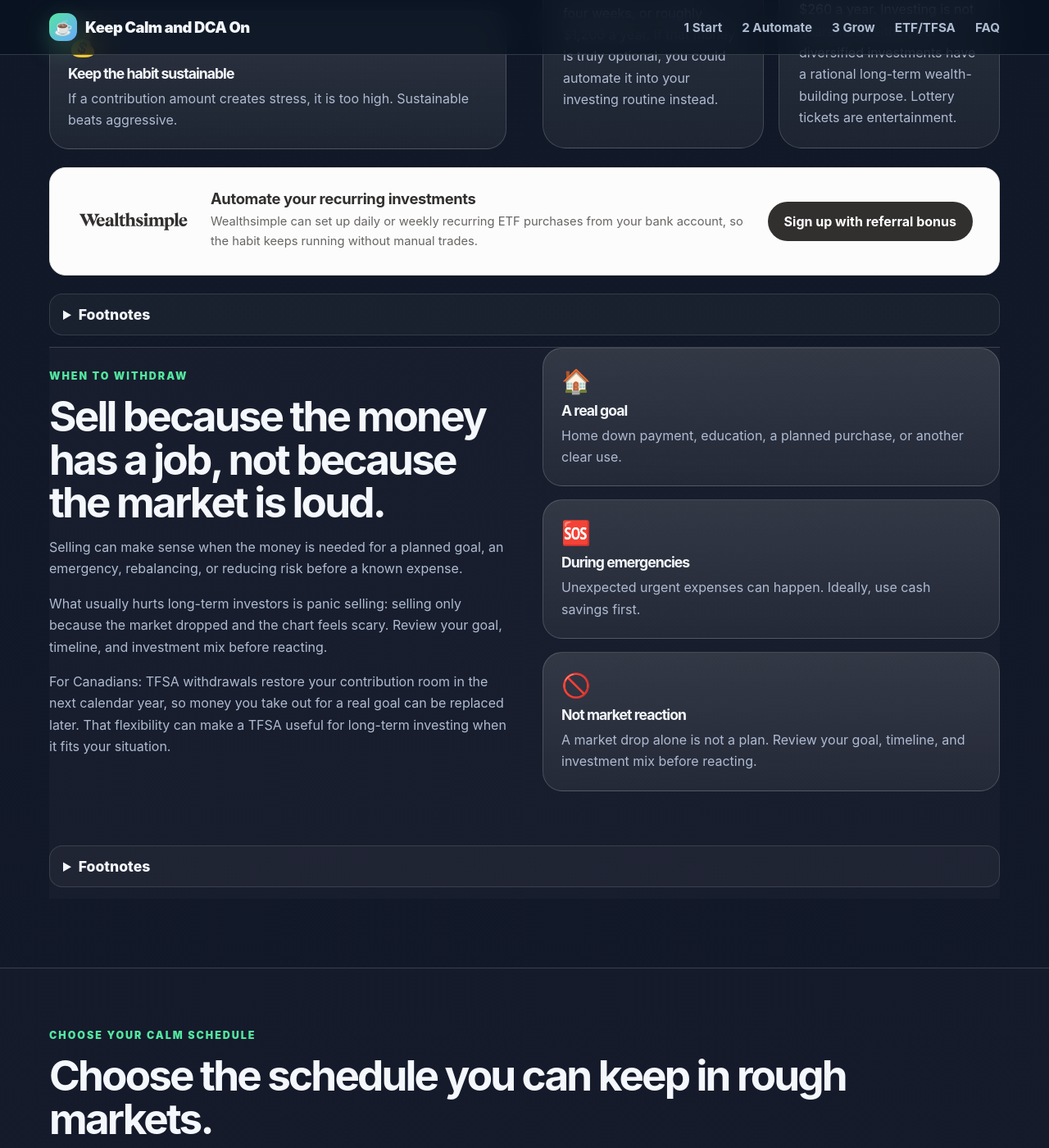
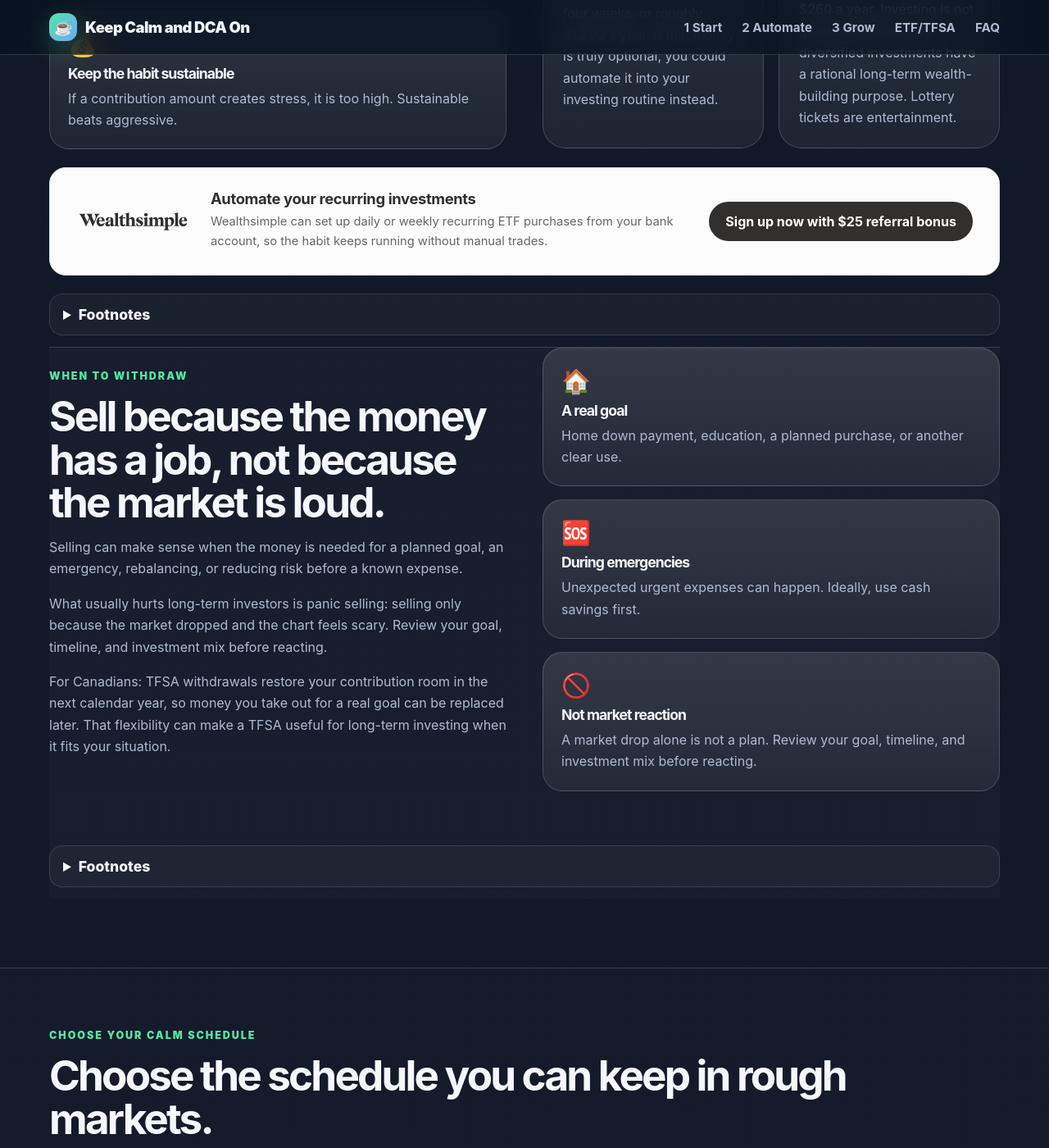
Before and after one commit to thestamp/dcathedip, a Jekyll site: the page built from index.html, in a window 1280 px wide and 1400 px high, scrolled down 5700 px. Shown: the whole window at 82% size. Built offline with Jekyll 4.4.1, drawn with Linux system fonts in a browser that asks for light colours; some of the changed text lies outside the part shown.

Commit message:
Rename WS buttons to 'Sign up now with $25 referral bonus'
- All 3 Wealthsimple referral buttons now use the same text
- Bump promo CTA char limit to 38, update referral regex in smoke tests
- Add body overflow-x:hidden and button white-space:normal for mobile

```diff
--- a/assets/css/styles.css
+++ b/assets/css/styles.css
@@ -30,6 +30,7 @@
     radial-gradient(circle at 85% 10%, rgba(106, 168, 255, 0.18), transparent 28rem),
     linear-gradient(180deg, var(--bg), #0d1324 44%, #070b13);
   min-height: 100vh;
+  overflow-x: hidden;
 }
 
 a { color: inherit; text-decoration: none; }
@@ -828,6 +829,7 @@
   .ws-step-actions .button,
   .wealthsimple-promo-actions .button {
     width: 100%;
+    white-space: normal;
   }
 
   .button {
--- a/index.html
+++ b/index.html
@@ -217,7 +217,7 @@
               <p>Wealthsimple can set up daily or weekly recurring ETF purchases from your bank account, so the habit keeps running without manual trades.</p>
             </div>
             <div class="wealthsimple-promo-actions">
-              <a class="button primary" href="https://wealthsimple.com/invite/V-MKNQ" rel="nofollow noopener">Sign up with referral bonus</a>
+              <a class="button primary" href="https://wealthsimple.com/invite/V-MKNQ" rel="nofollow noopener">Sign up now with $25 referral bonus</a>
             </div>
           </aside>
       <details class="section-footnote"><summary>Footnotes</summary><p>A cash buffer reduces the chance that an emergency forces you to sell investments during a market downturn. Investing involves risk, including possible loss of principal, so short-term money usually belongs somewhere more stable. The coffee and lottery examples are not about those purchases specifically; they show how small discretionary amounts can become an automated investing habit when repeated over time.</p></details>
@@ -399,7 +399,7 @@
             <p>Create your account and verify your identity. This gives you access to Cash, TFSA, RRSP, FHSA, and trading account options.</p>
             <div class="ws-step-actions">
               <a class="button ghost" href="https://help.wealthsimple.com/hc/en-ca/articles/1500003505241-Set-up-a-Wealthsimple-profile" target="_blank" rel="nofollow noopener">Guide: Set up a Wealthsimple profile ↗</a>
-              <a class="button primary" href="https://wealthsimple.com/invite/V-MKNQ" target="_blank" rel="nofollow noopener">Sign up with referral bonus</a>
+              <a class="button primary" href="https://wealthsimple.com/invite/V-MKNQ" target="_blank" rel="nofollow noopener">Sign up now with $25 referral bonus</a>
             </div>
             <p class="ws-referral-note">Use the referral link and get an extra $25 when you make your first deposit.</p>
           </div>
@@ -486,7 +486,7 @@
 
         </div>
         <div class="wealthsimple-actions">
-          <a class="button primary" id="wealthsimpleLink" href="#" rel="nofollow noopener">Sign up with referral bonus</a>
+          <a class="button primary" id="wealthsimpleLink" href="#" rel="nofollow noopener">Sign up now with $25 referral bonus</a>
         </div>
       </aside>
       <p class="location-note etf-risk-note">Other all-in-one ETFs, such as VEQT, may also be worth comparing. The best fit depends on your account, time horizon, comfort with volatility, fees, and desired exposure.</p>
```
Also changed, not shown: tests/smoke.js (+2 -2 lines).
